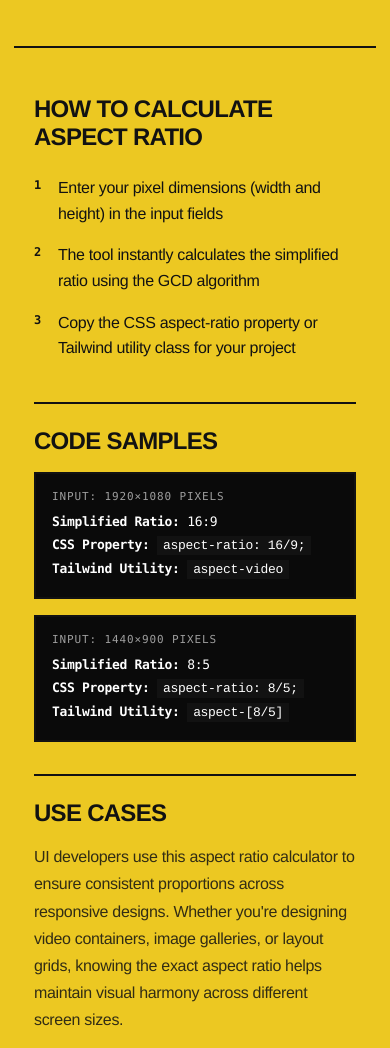
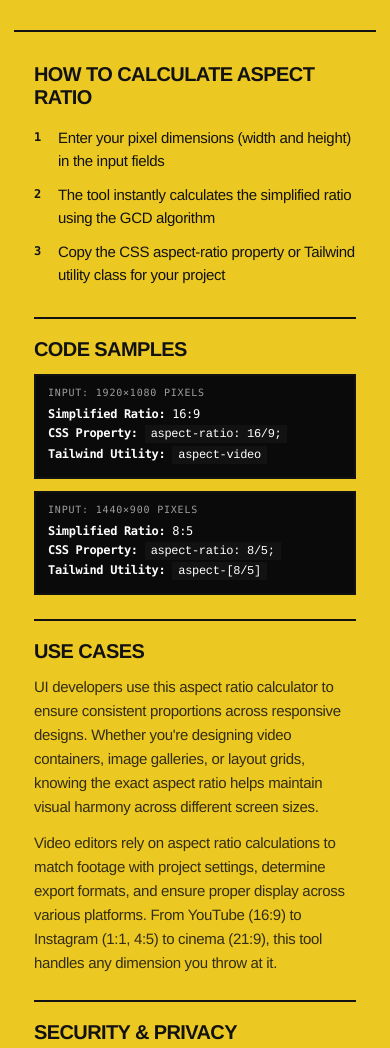
Before and after one commit to BenGurWaves/aspect-calyvent, a plain HTML site: page index.html in a window 390 px wide. Shown: the part 1695-2743 px from the top of the page. Drawn offline with Linux system fonts and the light colour scheme.

Commit message:
Fix layout and styles for content section
- Added overflow-y: auto to frame for proper scrolling
- Changed stage to flex: 0 0 auto to prevent flex issues
- Reduced content section padding and margins for better layout
- Reduced font sizes in content section for better proportion
- Fixed spacing between content elements

```diff
--- a/assets/aspect.css
+++ b/assets/aspect.css
@@ -67,6 +67,7 @@ button { font-family: inherit; cursor: none; background: none; border: none; col
   padding: clamp(14px, 2.2vw, 34px);
   display: flex;
   flex-direction: column;
+  overflow-y: auto;
 }
 
 /* Outer margin stamps — top register */
@@ -115,7 +116,7 @@ button { font-family: inherit; cursor: none; background: none; border: none; col
 
 /* ===========================  THE STAGE (split-screen grid)  ============== */
 .stage {
-  flex: 1;
+  flex: 0 0 auto;
   min-height: 0;
   border: 1px solid var(--charcoal);
   display: grid;
@@ -332,37 +333,37 @@ button { font-family: inherit; cursor: none; background: none; border: none; col
 .content {
   max-width: 760px;
   margin: 0 auto;
-  padding: 48px 20px;
+  padding: 32px 20px;
   border-top: var(--rule) solid var(--charcoal);
-  margin-top: 48px;
+  margin-top: 32px;
 }
 .content h2 {
   font-family: var(--display);
-  font-size: clamp(24px, 5vw, 32px);
+  font-size: clamp(20px, 4vw, 28px);
   font-weight: 700;
   text-transform: uppercase;
   letter-spacing: -0.03em;
-  margin: 32px 0 16px;
-  padding-top: 24px;
+  margin: 24px 0 12px;
+  padding-top: 20px;
   border-top: var(--rule) solid var(--charcoal);
 }
 .content h2:first-child { border-top: none; padding-top: 0; margin-top: 0; }
 .content p {
-  font-size: 16px;
-  line-height: 1.7;
-  margin-bottom: 16px;
+  font-size: 15px;
+  line-height: 1.6;
+  margin-bottom: 12px;
   opacity: 0.85;
 }
 .content ol.steps {
   list-style: none;
   padding: 0;
-  margin: 0 0 24px;
+  margin: 0 0 20px;
 }
 .content ol.steps li {
-  padding: 8px 0 8px 24px;
+  padding: 6px 0 6px 24px;
   position: relative;
-  font-size: 16px;
-  line-height: 1.6;
+  font-size: 15px;
+  line-height: 1.5;
 }
 .content ol.steps li::before {
   content: counter(list-item);
@@ -376,22 +377,22 @@ button { font-family: inherit; cursor: none; background: none; border: none; col
 .content .code-sample {
   background: var(--noir);
   color: var(--white);
-  padding: 16px;
-  margin: 16px 0;
+  padding: 12px;
+  margin: 12px 0;
   border: var(--rule) solid var(--charcoal);
 }
 .content .code-sample__label {
   font-family: var(--mono);
-  font-size: 11px;
+  font-size: 10px;
   text-transform: uppercase;
   letter-spacing: 0.08em;
   opacity: 0.6;
-  margin-bottom: 8px;
+  margin-bottom: 6px;
 }
 .content .code-sample__output {
   font-family: var(--mono);
-  font-size: 13px;
-  line-height: 1.8;
+  font-size: 12px;
+  line-height: 1.6;
 }
 .content .code-sample__output code {
   background: var(--charcoal);
@@ -399,10 +400,10 @@ button { font-family: inherit; cursor: none; background: none; border: none; col
   border-radius: 0;
 }
 .content .faq {
-  margin-top: 24px;
+  margin-top: 20px;
 }
 .content .faq-item {
-  padding: 16px 0;
+  padding: 12px 0;
   border-bottom: 1px solid var(--charcoal);
   opacity: 0.5;
 }
@@ -410,13 +411,13 @@ button { font-family: inherit; cursor: none; background: none; border: none; col
 .content .faq-item strong {
   display: block;
   font-family: var(--display);
-  font-size: 14px;
+  font-size: 13px;
   font-weight: 700;
-  margin-bottom: 6px;
+  margin-bottom: 4px;
 }
 .content .faq-item p {
-  font-size: 14px;
-  line-height: 1.6;
+  font-size: 13px;
+  line-height: 1.5;
   margin: 0;
 }
 
```
